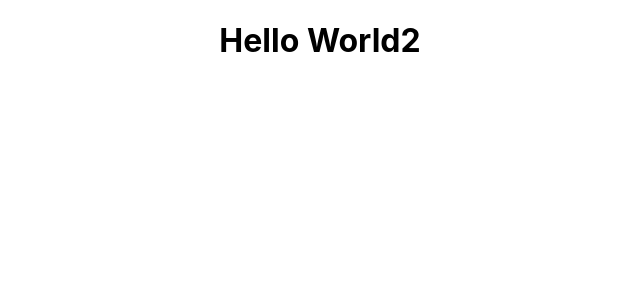
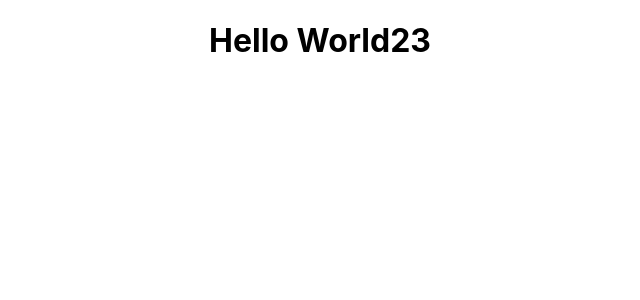
Before and after one commit to MotiurRafi/collection-management-frontend, a React (Create React App) app: page / in a window 1280 px wide. Shown: the top 300 px of the page, without its empty margins (320-960 px from the left). Built offline with nearby package versions, Linux system fonts and the light colour scheme.

Commit message:
test available

```diff
--- a/src/App.js
+++ b/src/App.js
@@ -3,7 +3,7 @@ import './App.css';
 function App() {
   return (
     <div className="App">
-      <h1>Hello World2</h1>
+      <h1>Hello World23</h1>
     </div>
   );
 }
--- a/src/index.js
+++ b/src/index.js
@@ -11,7 +11,4 @@ root.render(
   </React.StrictMode>
 );
 
-// If you want to start measuring performance in your app, pass a function
-// to log results (for example: reportWebVitals(console.log))
-// or send to an analytics endpoint. Learn more: https://bit.ly/CRA-vitals
 reportWebVitals();
```
